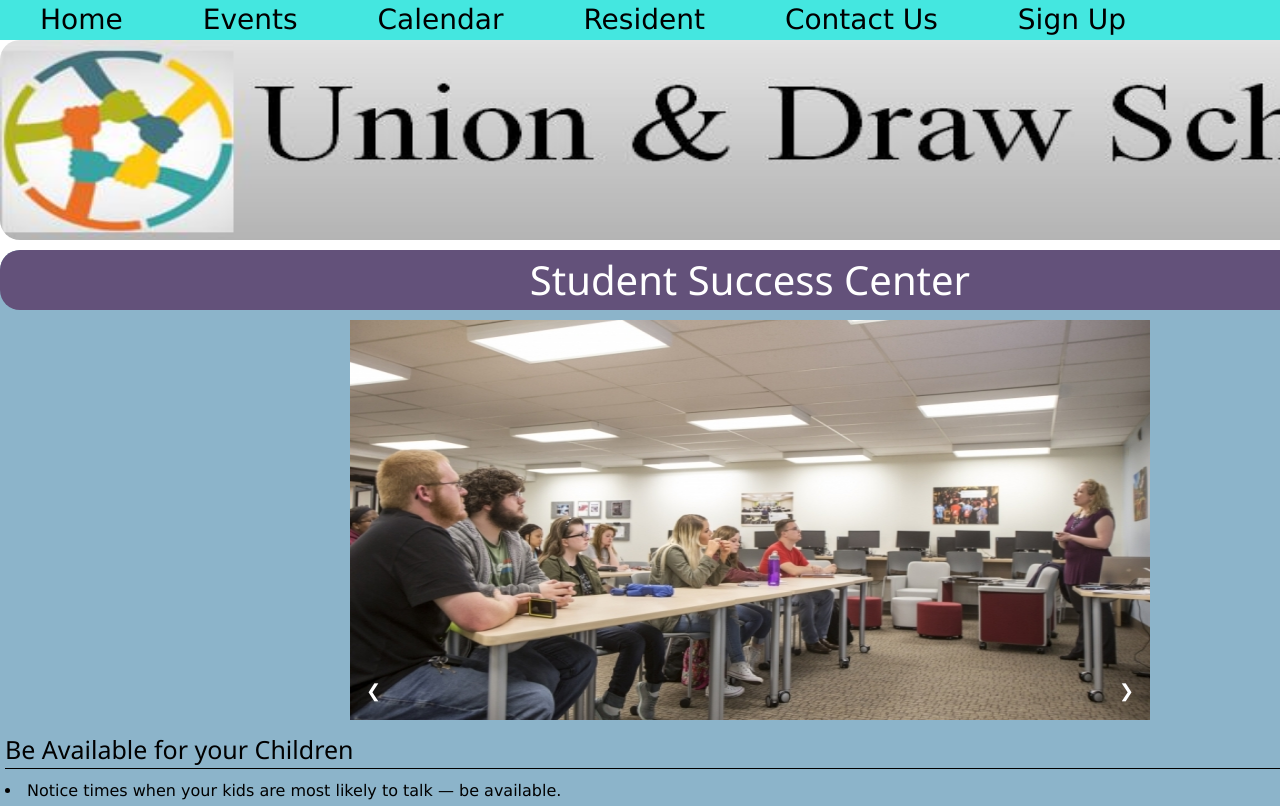
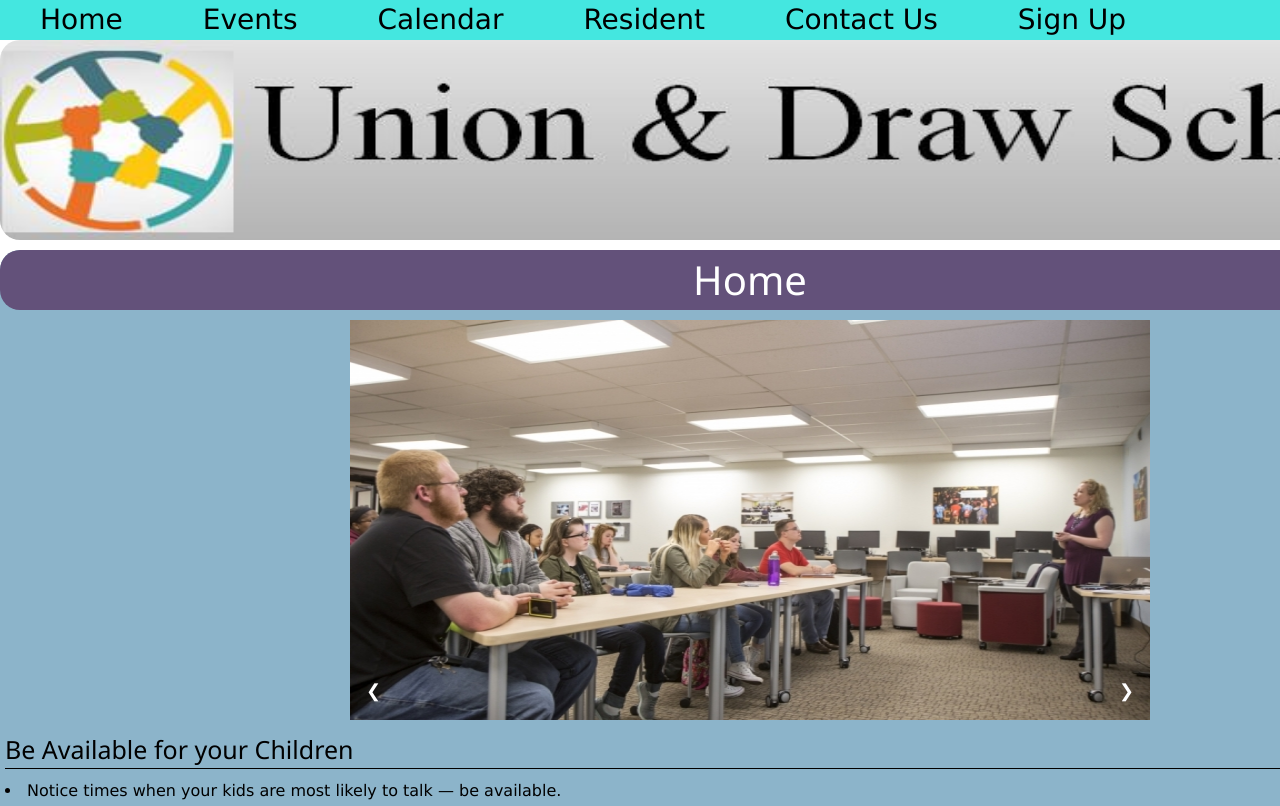
Before and after one commit to damlanur/Software-Engineering, a plain HTML site: page Our website/index.html in a window 1280 px wide. Shown: the top 806 px of the page. Drawn offline with nearby package versions, Linux system fonts and the light colour scheme.

Commit message:
Update index.html

```diff
--- a/Our website/index.html
+++ b/Our website/index.html
@@ -76,7 +76,7 @@
   </div>
 <div class = "main2">
 							<div class="body1st">
-										 <h1>Student Success Center</h1>
+										 <h1>Home</h1>
 							 </div>
 
  						 <div class="body2nd">
```
